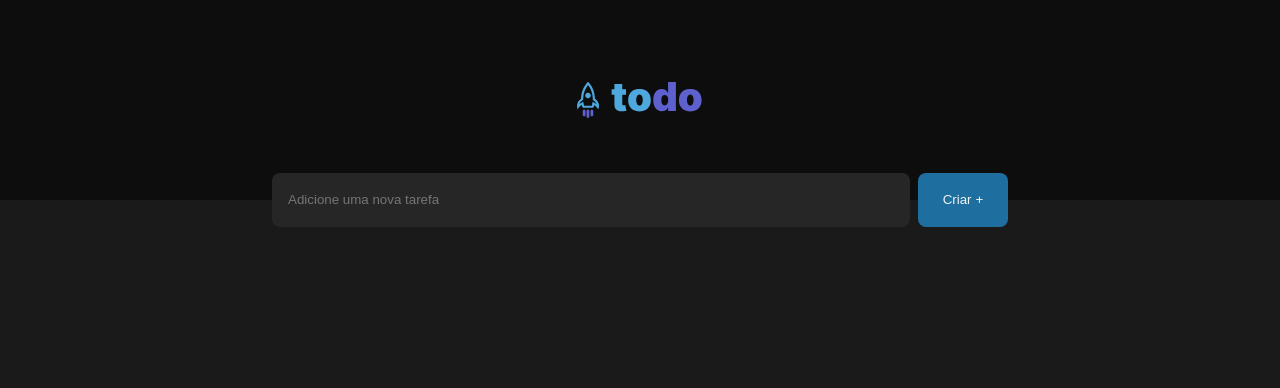
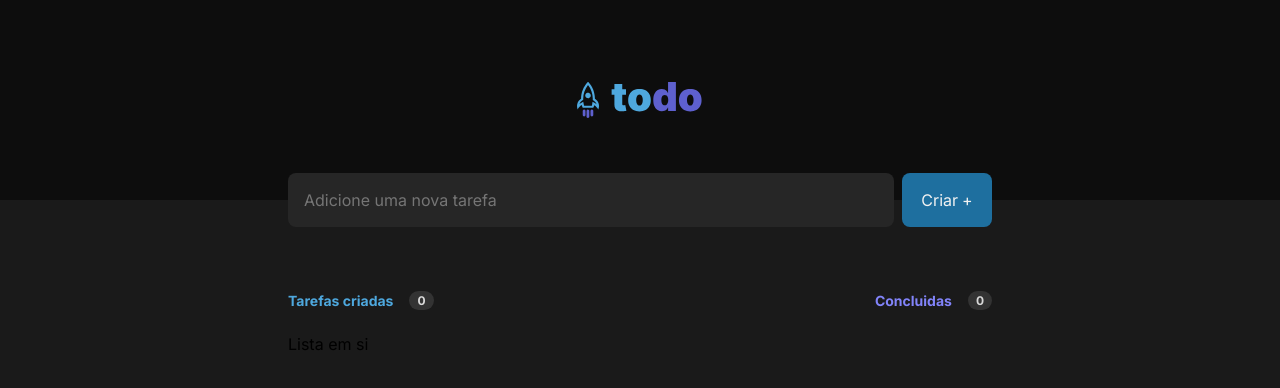
Before and after one commit to mathbertmes/ToDoList-reactjs-ts, a React (Vite) app: page / in a window 1280 px wide. Shown: the top 388 px of the page. Built offline with nearby package versions, Linux system fonts and the light colour scheme.

Commit message:
tasks list header

```diff
--- a/index.html
+++ b/index.html
@@ -3,7 +3,12 @@
   <head>
     <meta charset="UTF-8" />
 
+    <link rel="preconnect" href="https://fonts.googleapis.com">
+    <link rel="preconnect" href="https://fonts.gstatic.com" crossorigin>
+    <link href="https://fonts.googleapis.com/css2?family=Inter:wght@400;700&display=swap" rel="stylesheet">
+
     <meta name="viewport" content="width=device-width, initial-scale=1.0" />
+
     <title>To Do</title>
   </head>
   <body>
--- a/src/App.tsx
+++ b/src/App.tsx
@@ -3,15 +3,14 @@ import styles from "./App.module.css"
 
 import "./global.css"
 import { NewTaskForm } from "./components/NewTaskForm"
+import { TasksList } from "./components/TasksLists"
 
 export function App() {
 
   return (
     <div>
       <Header />
-      <div className={styles.wrapper}>
-        <NewTaskForm />
-      </div>
+      <TasksList />
     </div>
   )
 }
--- a/src/components/NewTaskForm.module.css
+++ b/src/components/NewTaskForm.module.css
@@ -5,11 +5,11 @@
 }
 
 .newTaskWrapper input{
-  height: 54px;
+  height: 3.375rem;
   border-radius: 8px;
   background: var(--gray-500);
   color: var(--gray-300);
-  padding: 16px 16px;
+  padding: 1rem 1rem;
 }
 
 .newTaskWrapper button{
--- /dev/null
+++ b/src/components/TasksList.module.css
@@ -0,0 +1,50 @@
+.wrapper{
+  max-width: 46rem;
+  display: flex;
+  flex-direction: column;
+  margin: -1.69rem auto 0;
+  padding: 0 1rem;
+}
+
+.headerAndListWrapper{
+  margin-top: 4rem;
+}
+
+.header{
+  display: flex;
+  justify-content: space-between;
+  margin-bottom: 1.5rem;
+}
+
+.taskCounterAndTextWrapper{
+  display: flex;
+  align-items: center;
+
+}
+
+.tasksCreatedText {
+  font-weight: bold;
+  color: var(--blue-200);
+  font-size: 0.875rem;
+  margin-right: 1rem;
+}
+
+.fineshedTasksText {
+  font-weight: bold;
+  color: var(--purple-200);
+  font-size: 0.875rem;
+  margin-right: 1rem;
+}
+
+.taskCounter{
+  display: flex;
+  justify-content: center;
+  padding: 2px 8px;
+
+  font-size: 0.75rem;
+  font-weight: bold;
+
+  border-radius: 999px;
+  background: var(--gray-400);
+  color: var(--gray-200);
+}
--- /dev/null
+++ b/src/components/TasksLists.tsx
@@ -0,0 +1,30 @@
+import { NewTaskForm } from "./NewTaskForm"
+import styles from "./TasksList.module.css"
+
+export function TasksList(){
+  return(
+    <div className={styles.wrapper}>
+      <NewTaskForm />
+      <div className={styles.headerAndListWrapper}>
+
+        <div className={styles.header}>
+
+          <div className={styles.taskCounterAndTextWrapper}>
+            <p className={styles.tasksCreatedText}>Tarefas criadas </p>
+            <div className={styles.taskCounter}>0</div>
+          </div>
+
+          <div className={styles.taskCounterAndTextWrapper}>
+            <p className={styles.fineshedTasksText}>Concluidas</p>
+            <div className={styles.taskCounter}>0</div>
+          </div>
+
+        </div>
+        <div>
+          Lista em si
+        </div>
+
+      </div>
+    </div>
+  )
+}
--- a/src/global.css
+++ b/src/global.css
@@ -8,7 +8,10 @@
   --gray-600: #1A1A1A;
   --gray-700: #0D0D0D;
 
+  --blue-200: #4EA8DE;
   --blue-500: #1E6F9F;
+
+  --purple-200: #8284FA;
 }
 
 *{
@@ -21,3 +24,9 @@
 body{
   background: var(--gray-600);
 }
+
+body, input, textarea, button{
+  font-family: "Inter", sans-serif;
+  font-weight: 400;
+  font-size: 1rem;
+}
```
